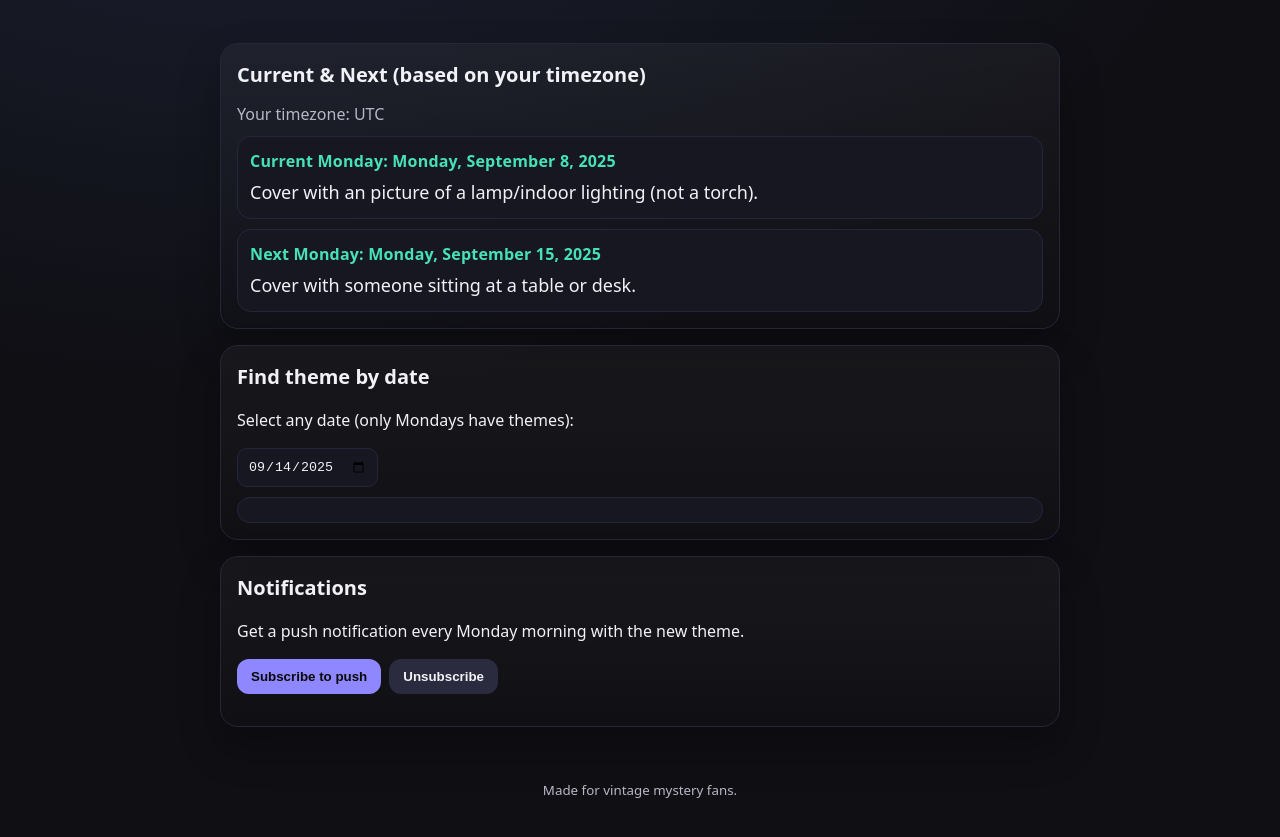
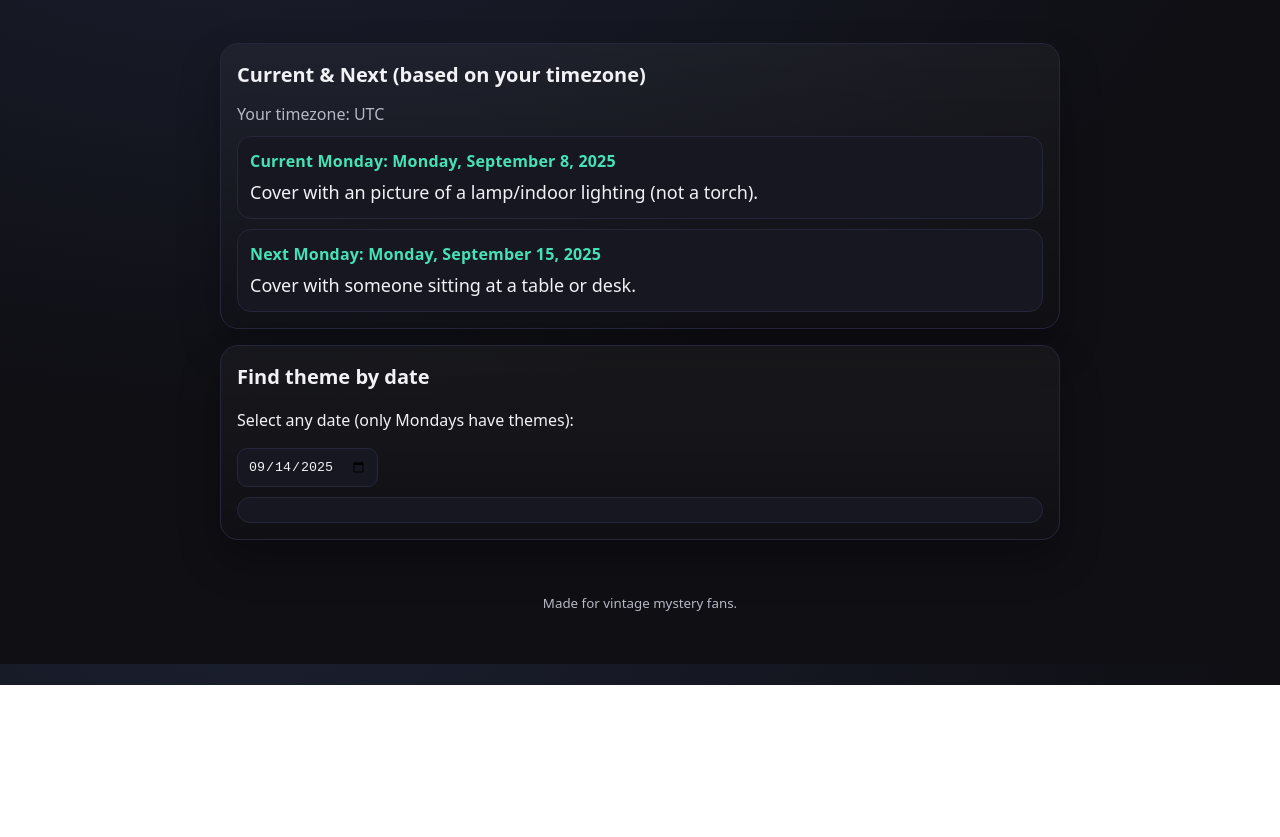
Before and after one commit to nivbp7/murder-every-monday, a website: page public/index.html in a window 1280 px wide. Shown: the part 115-952 px from the top of the page. After the commit the page ends 800 px from the top, so only its background shows below. Drawn offline with Linux system fonts and the light colour scheme.

Commit message:
Hide notifications

```diff
--- a/public/index.html
+++ b/public/index.html
@@ -48,7 +48,7 @@
       <div id="dateResult" class="theme-block"></div>
     </section>
 
-    <section class="card">
+    <!-- <section class="card">
       <h2>Notifications</h2>
       <p>Get a push notification every Monday morning with the new theme.</p>
       <div class="actions">
@@ -56,7 +56,7 @@
         <button id="btnUnsubscribe" class="secondary">Unsubscribe</button>
       </div>
       <p id="notifStatus" class="status"></p>
-    </section>
+    </section> -->
   </main>
 
   <footer>
```
